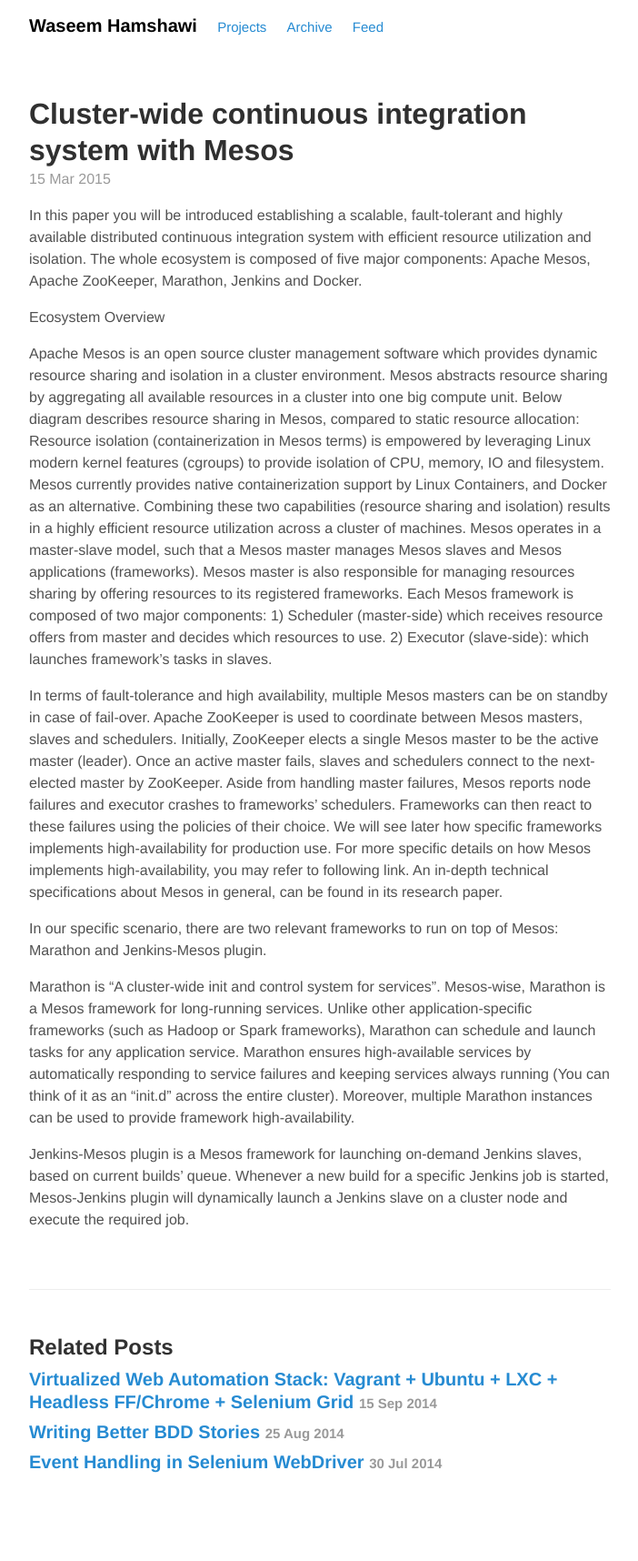
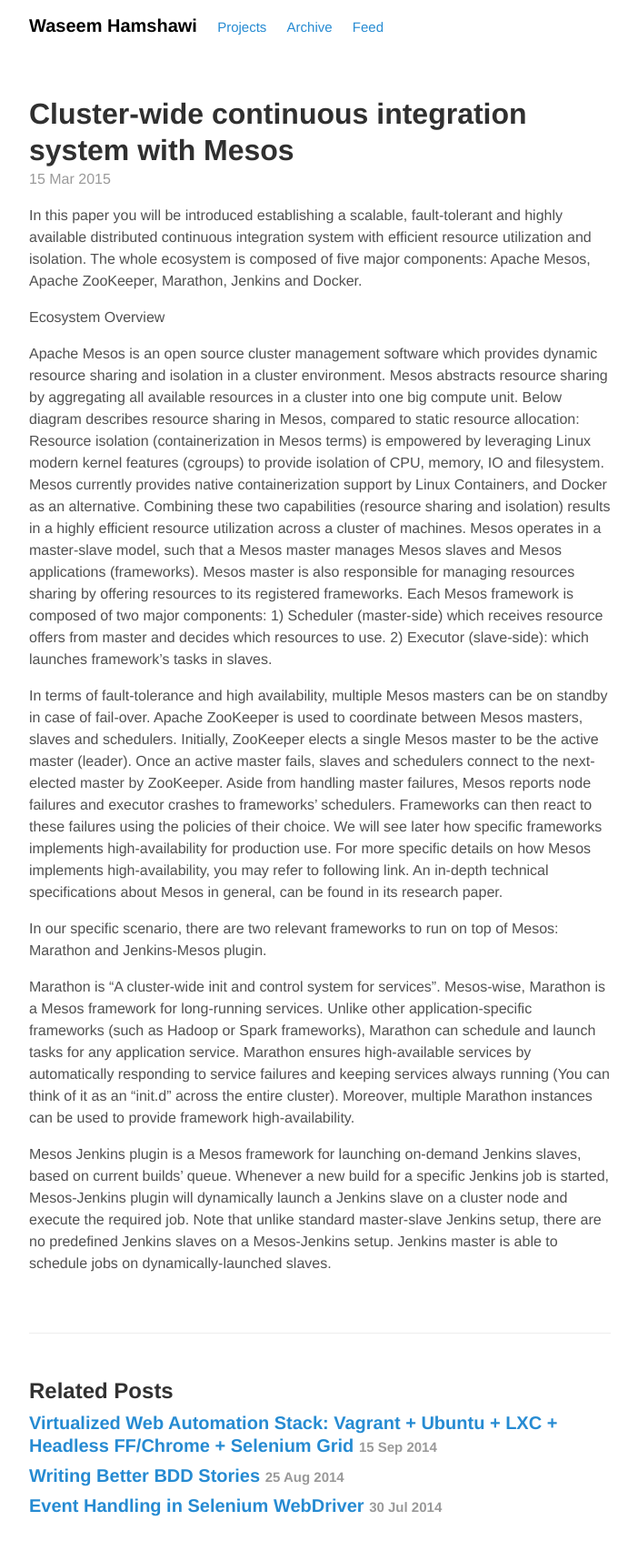
Before and after one commit to waseemh/waseemh.github.io_F, a Jekyll site: the page built from _posts/2015-03-15-scalable-cluster-wideci-system-mesos-jenkins.md, in a window 1280 px wide. Shown: the whole page at 91% size, without its empty margins (288-990 px from the left). Built offline with Jekyll 4.4.1, drawn with Linux system fonts in a browser that asks for light colours; Markdown is read by kramdown in place of the engine named in the settings; before the commit the page ends 1668 px from its top, so only the background shows below that.

Commit message:
Update 2015-03-15-scalable-cluster-wideci-system-mesos-jenkins.md

```diff
--- a/_posts/2015-03-15-scalable-cluster-wideci-system-mesos-jenkins.md
+++ b/_posts/2015-03-15-scalable-cluster-wideci-system-mesos-jenkins.md
@@ -22,4 +22,4 @@
 
 Marathon is "A cluster-wide init and control system for services". Mesos-wise, Marathon is a Mesos framework for long-running services. Unlike other application-specific frameworks (such as Hadoop or Spark frameworks), Marathon can schedule and launch tasks for any application service. Marathon ensures high-available services by automatically responding to service failures and keeping services always running (You can think of it as an "init.d" across the entire cluster). Moreover, multiple Marathon instances can be used to provide framework high-availability.
 
-Jenkins-Mesos plugin is a Mesos framework for launching on-demand Jenkins slaves, based on current builds' queue. Whenever a new build for a specific Jenkins job is started, Mesos-Jenkins plugin will dynamically launch a Jenkins slave on a cluster node and execute the required job.
+Mesos Jenkins plugin is a Mesos framework for launching on-demand Jenkins slaves, based on current builds' queue. Whenever a new build for a specific Jenkins job is started, Mesos-Jenkins plugin will dynamically launch a Jenkins slave on a cluster node and execute the required job. Note that unlike standard master-slave Jenkins setup, there are no predefined Jenkins slaves on a Mesos-Jenkins setup. Jenkins master is able to schedule jobs on dynamically-launched slaves.
```
